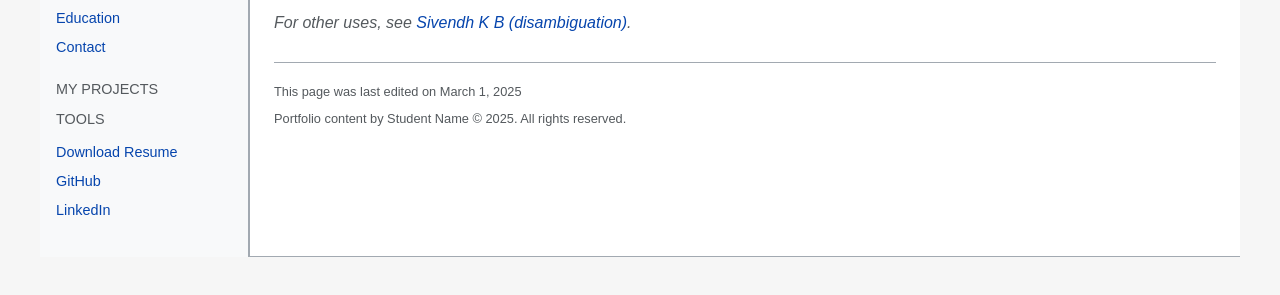
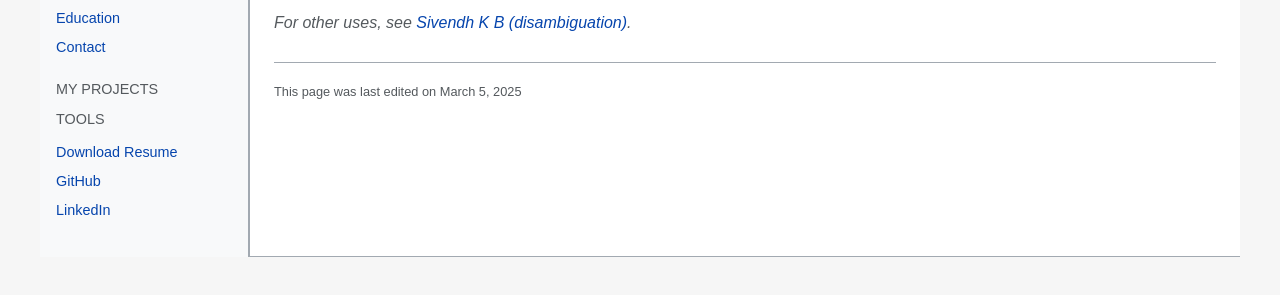
Before and after one commit to sivendh/my-portfolio, a plain HTML site: page blog.html in a window 1280 px wide. Shown: the part 141-436 px from the top of the page. Drawn offline with Linux system fonts and the light colour scheme.

Commit message:
Update blog.html
Signed-off-by: sivendh <126480698+sivendh@users.noreply.github.com>

```diff
--- a/blog.html
+++ b/blog.html
@@ -3,7 +3,7 @@
 <head>
     <meta charset="UTF-8">
     <meta name="viewport" content="width=device-width, initial-scale=1.0">
-    <title>Student Name - Portfolio</title>
+    <title>Sivendh K B - Portfolio</title>
     <style>
         body {
             font-family: sans-serif;
@@ -246,8 +246,8 @@
 
 
             <footer>
-                <p>This page was last edited on March 1, 2025</p>
-                <p>Portfolio content by Student Name © 2025. All rights reserved.</p>
+                <p>This page was last edited on March 5, 2025</p>
+
             </footer>
         </div>
     </div>
```
